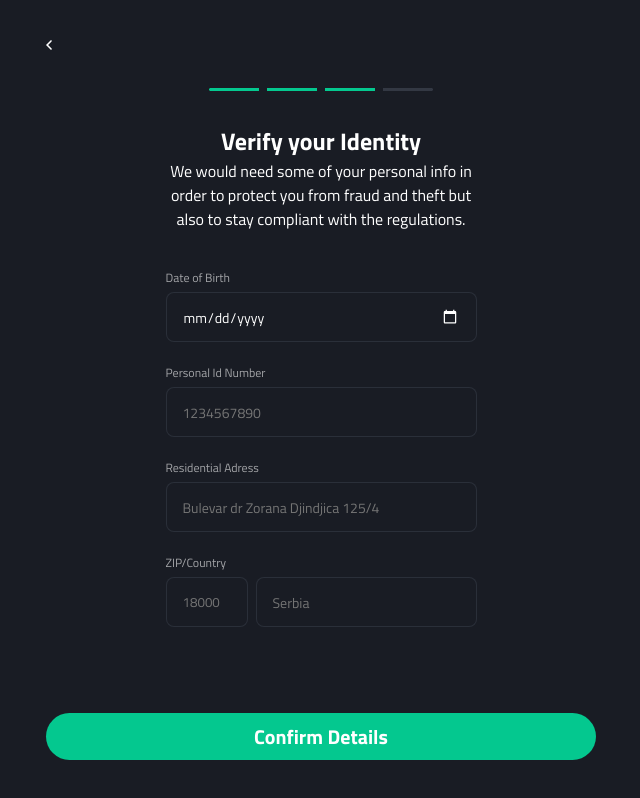
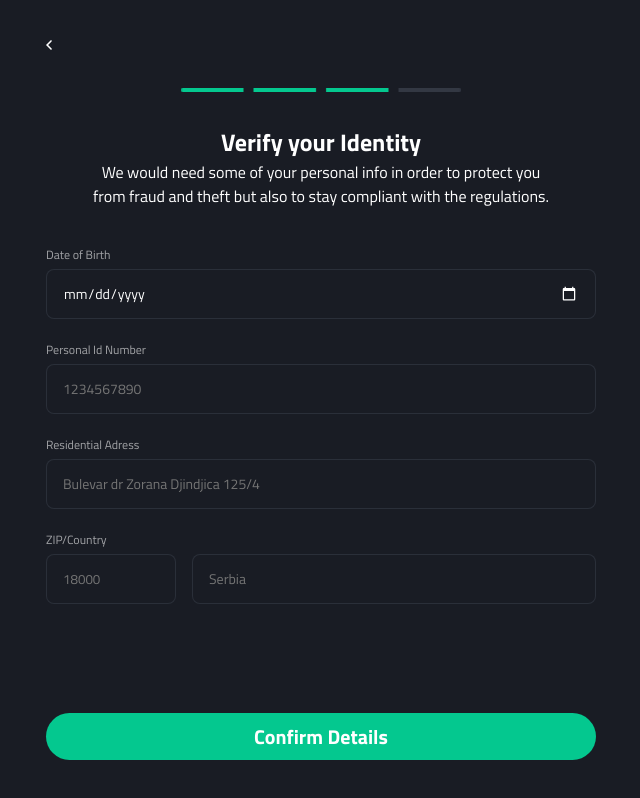
Before and after one commit to Maduxt/Wallet-App, a website: page html/verify/verify.html in a window 1280 px wide. Shown: the whole page, without its empty margins (319-959 px from the left). Drawn offline with Linux system fonts and the light colour scheme.

Commit message:
responsive verify

```diff
--- a/assets/css/verify.css
+++ b/assets/css/verify.css
@@ -33,6 +33,7 @@ body {
 .arrow {
     width: 6px;
     height: 10px;
+    cursor: pointer;
 }
 
 .description {
@@ -122,3 +123,129 @@ body {
     display: flex;
     justify-content: center;
 }
+
+@media screen and (min-width: 576px) {
+    .header {
+        width: 350px;
+    }
+
+    .description {
+        width: 350px;
+
+    }
+
+    .verify-input {
+        width: 350px;
+    }
+
+    .verify-input__sm {
+        width: 80px;
+    }
+
+    .verify-input__lg {
+        width: 254px;
+    }
+}
+
+@media screen and (min-width: 768px) {
+    .header {
+        width: 411px;
+    }
+    .description {
+        width: 380px;
+
+    }
+
+    .verify-input {
+        width: 411px;
+    }
+
+    .verify-input__sm {
+        width: 100px;
+    }
+
+    .verify-input__lg {
+        width: 295px;
+        padding-right: 16px;
+    }
+}
+
+@media screen and (min-width: 992px) {
+    .header {
+        width: 511px;
+    }
+    .description {
+        width: 420px;
+
+    }
+
+    .verify-step {
+        width: 250px;
+    }
+
+    .verify-input {
+        width: 511px;
+    }
+
+    .verify-input__sm {
+        width: 120px;
+    }
+
+    .verify-input__lg {
+        width: 375px;
+        padding-right: 16px;
+    }
+}
+
+@media screen and (min-width: 1200px) {
+    .header {
+        width: 550px;
+    }
+    .description {
+        width: 460px;
+
+    }
+
+    .verify-step {
+        width: 280px;
+    }
+
+    .verify-input {
+        width: 550px;
+    }
+
+    .verify-input__sm {
+        width: 130px;
+    }
+
+    .verify-input__lg {
+        width: 404px;
+    }
+}
+
+@media screen and (min-width: 1400px) {
+    .header {
+        width: 600px;
+    }
+
+    .description {
+        width: 460px;
+
+    }
+
+    .verify-step {
+        width: 300px;
+    }
+
+    .verify-input {
+        width: 600px;
+    }
+
+    .verify-input__sm {
+        width: 140px;
+    }
+
+    .verify-input__lg {
+        width: 444px;
+    }
+}
--- a/html/verify/verify.html
+++ b/html/verify/verify.html
@@ -14,13 +14,13 @@
     <main class="verify-container">
         <div>
             <header class="header">
-                <img class="arrow" src="../../assets/img/arrow.png" alt="arrow">
+                <img onclick="navigateTo('../authentication/authentication.html')" class="arrow" src="../../assets/img/arrow.png" alt="arrow">
             </header>
             <div class="verify-content">
                 <img class="verify-step" src="../../assets/img/Steps3.png" alt="Step3">
                 <div class="description">
-                    <h2>Verify your Identity</h2>
-                    <p>
+                    <h2 class="description-title">Verify your Identity</h2>
+                    <p class="description-paragraph">
                         We would need some of your personal info in
                         order to protect you from fraud and theft but
                         also to stay compliant with the regulations.
@@ -33,17 +33,17 @@
                     </div>
                     <div class="input">
                         <label class="verify-label" for="personal-id-number">Personal Id Number</label>
-                        <input class="verify-input no-spin" type="number" name="id-number" id="id-number" required placeholder="1234567890">
+                        <input class="verify-input no-spin" type="number" name="id-number" id="id-number" placeholder="1234567890" required>
                     </div>
                     <div class="input">
                         <label class="verify-label" for="residential-address">Residential Adress</label>
-                        <input class="verify-input" type="text" name="adress" id="adress" required placeholder="Bulevar dr Zorana Djindjica 125/4">
+                        <input class="verify-input" type="text" name="adress" id="adress" placeholder="Bulevar dr Zorana Djindjica 125/4" required>
                     </div>
                     <div class="input">
                         <label class="verify-label" for="zip-country">ZIP/Country</label>
                         <div>
-                            <input class="verify-input__sm" type="number" name="zip" id="zip" required placeholder="18000">
-                            <input class="verify-input__lg" type="text" name="country" id="country" required placeholder="Serbia">
+                            <input class="verify-input__sm" type="number" name="zip" id="zip" placeholder="18000" required>
+                            <input class="verify-input__lg" type="text" name="country" id="country" placeholder="Serbia" required>
                         </div>
                     </div>
                 </form>
```
